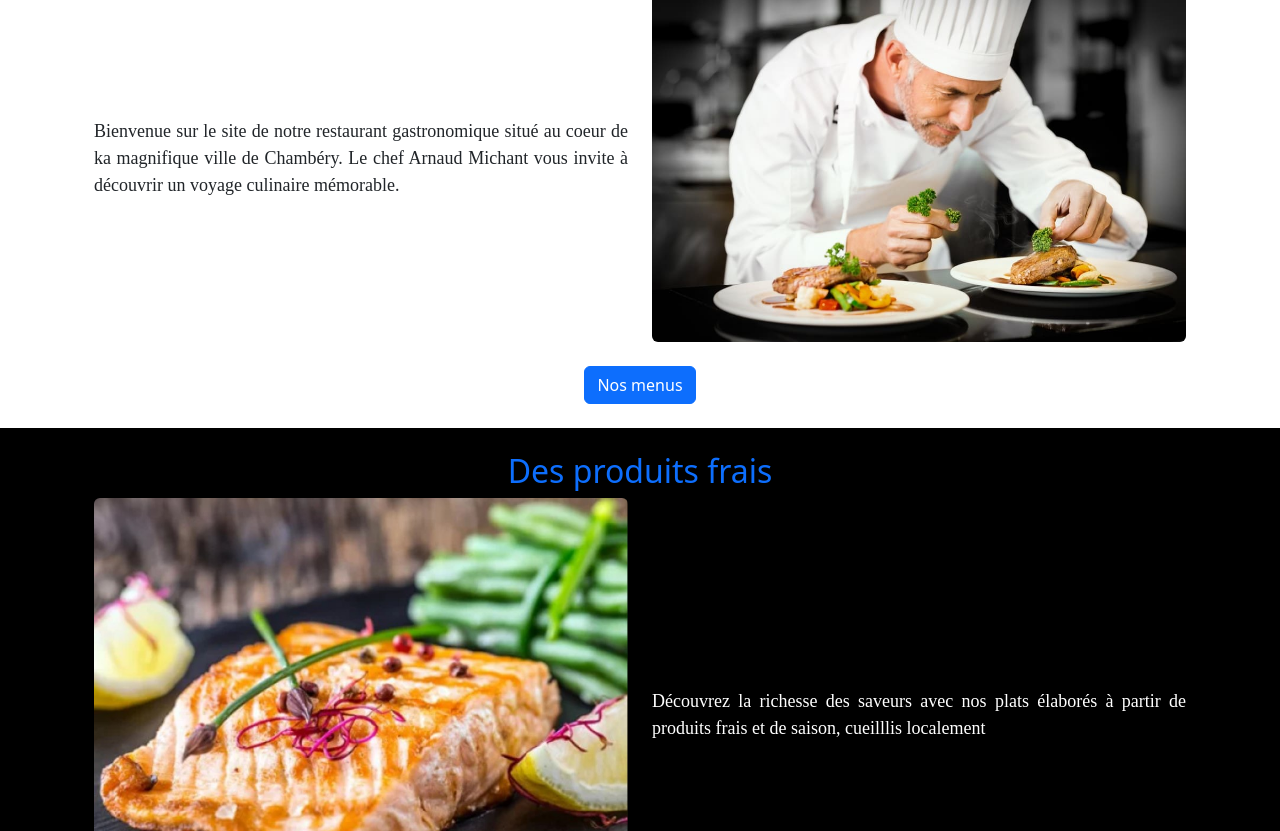
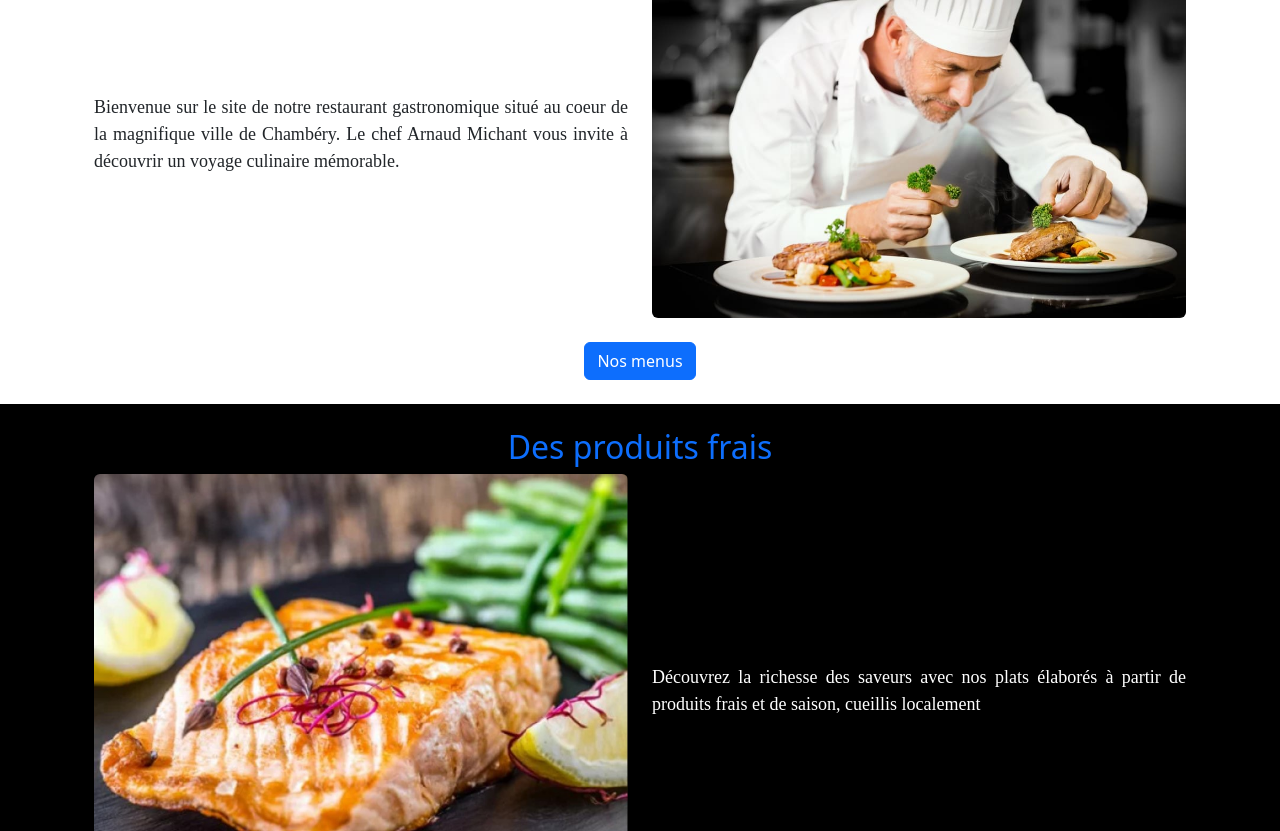
Before and after one commit to SoCode9/1-QuaiAntiqueResturantFront, a website with bundled scripts: page index.html in a window 1280 px wide. Shown: the part 475-1306 px from the top of the page. Built offline with nearby package versions, Linux system fonts and the light colour scheme; files whose address does not match are found by name; a web font is replaced by a local one.

Commit message:
correction on the home page

```diff
--- a/index.html
+++ b/index.html
@@ -8,7 +8,7 @@
     <link rel="preconnect" href="https://fonts.gstatic.com" crossorigin>
     <link href="https://fonts.googleapis.com/css2?family=Hind+Madurai:wght@300;400;500;600;700&display=swap"
         rel="stylesheet">
-    <link rel="stylesheet" href="node_modules/bootstrap/dist/css/bootstrap.min.css">`
+    <link rel="stylesheet" href="node_modules/bootstrap/dist/css/bootstrap.min.css">
     <link rel="stylesheet" href="scss/main.css">
     <title>Document</title>
 </head>
--- a/pages/home.html
+++ b/pages/home.html
@@ -12,7 +12,7 @@
             <h2 class="text-center text-primary">Bienvenue au Quai Antique</h2>
             <div class="row row-cols-2 align-items-center">
                 <div class="col">
-                    <p class="text-justify">Bienvenue sur le site de notre restaurant gastronomique situé au coeur de ka
+                    <p class="text-justify">Bienvenue sur le site de notre restaurant gastronomique situé au coeur de la
                         magnifique ville de
                         Chambéry. Le chef Arnaud Michant vous invite à découvrir un voyage culinaire mémorable.</p>
                 </div>
@@ -21,7 +21,7 @@
                 </div>
             </div>
             <div class="text-center pt-4">
-                <a href="#" class="btn btn-primary">Nos menus</a>
+                <a href="/carte" class="btn btn-primary">Nos menus</a>
             </div>
         </div>
     </article>
@@ -34,7 +34,7 @@
                 </div>
                 <div class="col">
                     <p class="text-justify">Découvrez la richesse des saveurs avec nos plats élaborés à partir de
-                        produits frais et de saison, cueilllis localement</p>
+                        produits frais et de saison, cueillis localement</p>
                 </div>
             </div>
             <div class="text-center pt-4">
```
